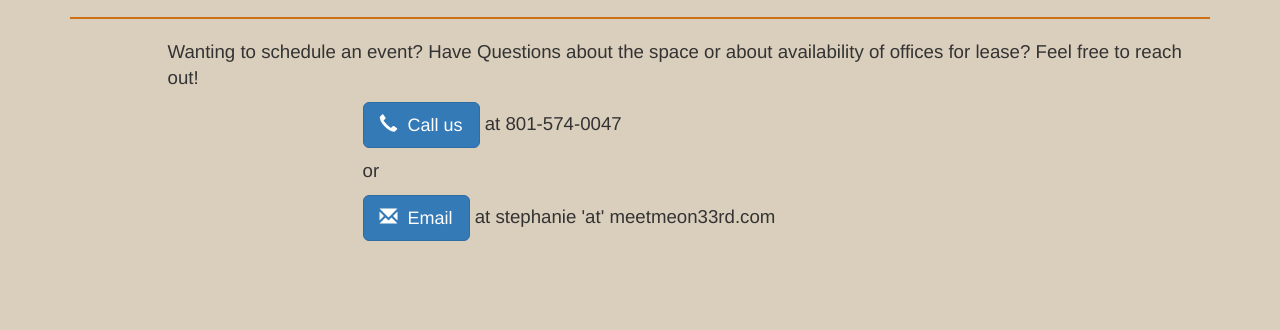
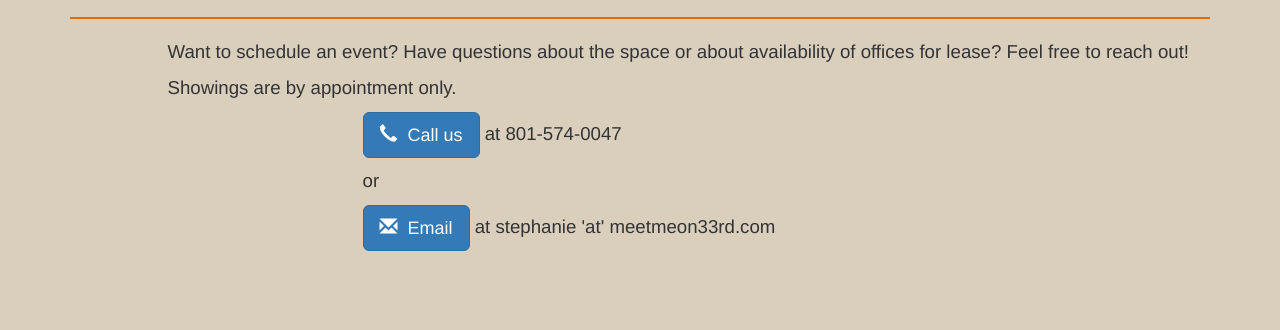
Before and after one commit to joevus/meetmeon33rd, a plain HTML site: page reservations/index.html in a window 1280 px wide. Shown: the part 229-559 px from the top of the page. Drawn offline with Linux system fonts and the light colour scheme.

Commit message:
slightly altered copy on Reservations. Showings by appointment only.

```diff
--- a/reservations/index.html
+++ b/reservations/index.html
@@ -47,7 +47,8 @@
           <hr>
         </div>
         <div class="col-xs-12 col-sm-12 col-md-11 col-md-offset-1">
-          <p>Wanting to schedule an event? Have Questions about the space or about availability of offices for lease? Feel free to reach out!</p>
+          <p>Want to schedule an event? Have questions about the space or about availability of offices for lease? Feel free to reach out!</p>
+          <p>Showings are by appointment only.</p>
         </div>
         <div class="col-xs-12 col-sm-offset-3 col-sm-9">
           <p class="call-p"><a href="tel:8014850664"><button class="btn btn-lg btn-primary"><span class="glyphicon glyphicon-earphone"></span>&nbsp; Call us</button></a> at 801-574-0047</p>
```
